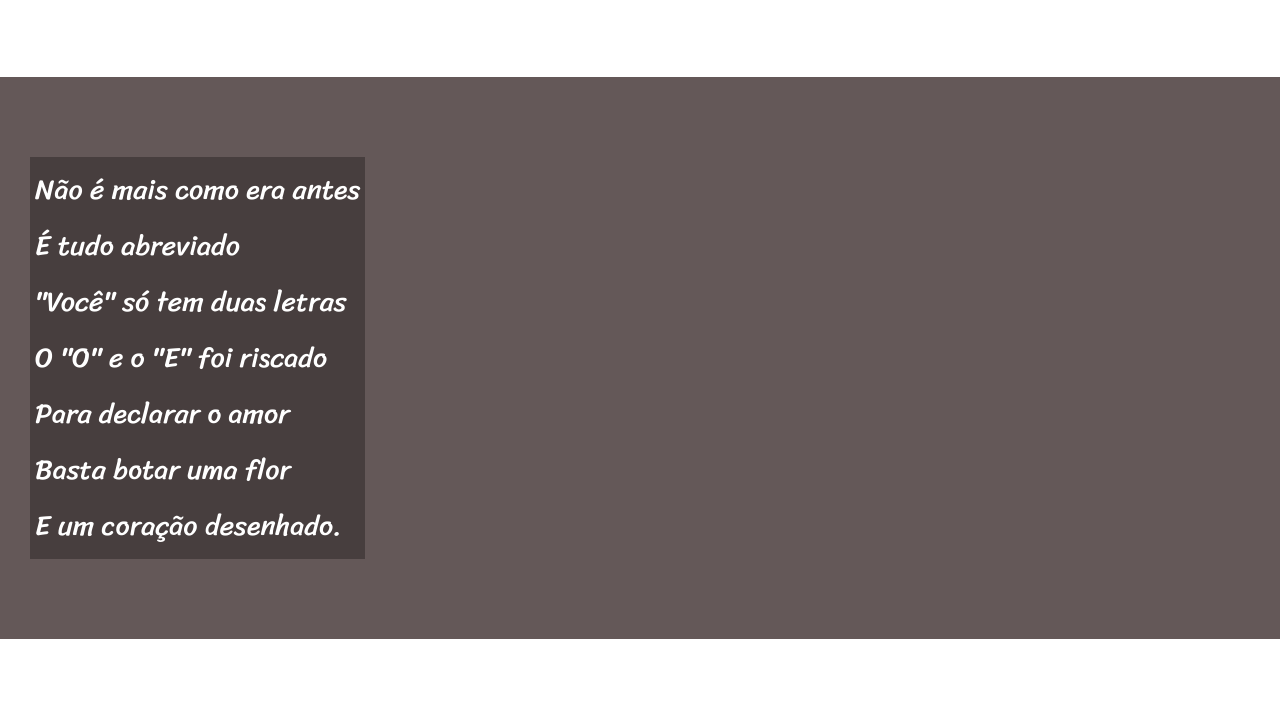
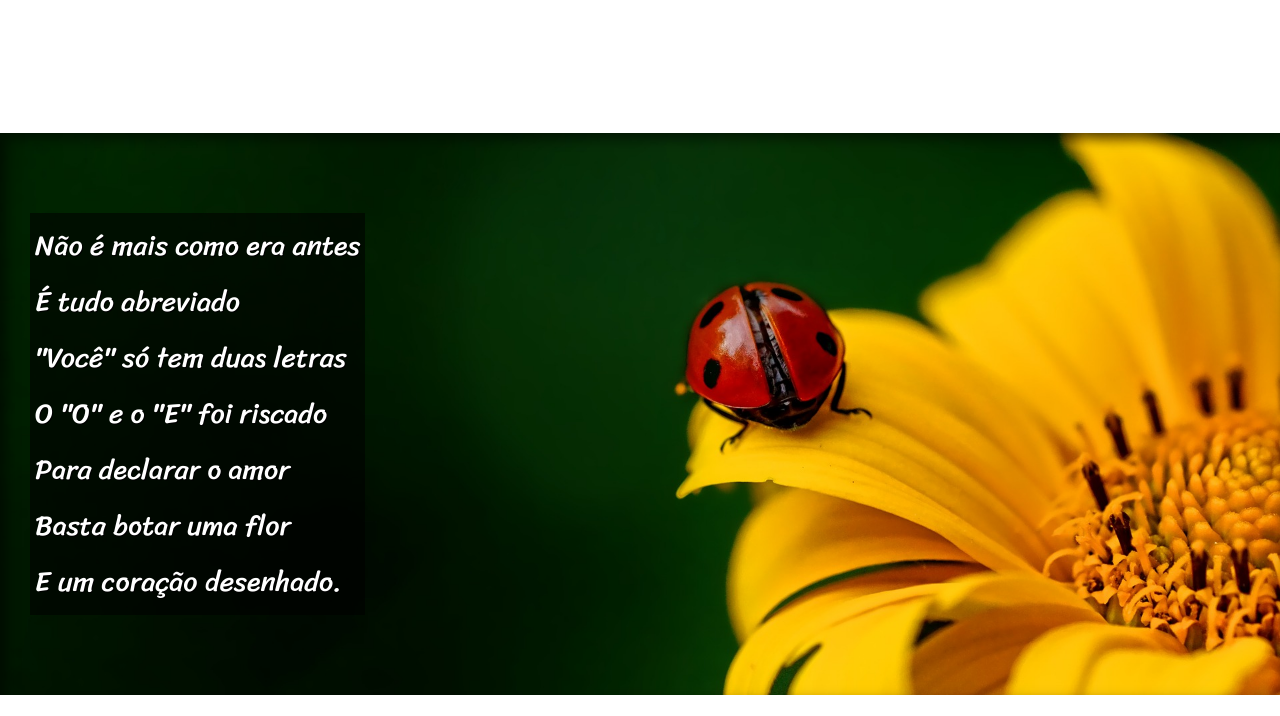
Before and after one commit to Jhonatancosta1/HTML-CSS, a plain HTML site: page EXERCICIOS/desafio 12/index.html in a window 1280 px wide. Shown: the part 682-1398 px from the top of the page. Drawn offline with Linux system fonts and the light colour scheme.

Commit message:
site finalizado

```diff
--- a/EXERCICIOS/desafio 12/estilo/style.css
+++ b/EXERCICIOS/desafio 12/estilo/style.css
@@ -56,20 +56,37 @@ section {
     font-size: 3.5vh;
 }
 
+section > p {
+    padding-bottom: 2em;
+}
+
 section.normal {
     background-color: white;
     color: black;
 }
 
+section.imagem {
+    background-color: rgb(100, 88, 88);
+    color: white;
+    box-shadow: inset 6px 6px 13px 0px rgba(0, 0, 0, 0.521);
+    background-size: cover;
+    background-attachment: fixed;
+}
+
 section.imagem > p {
     display: inline-block;
     padding: 5px;
-    background-color: rgba(0, 0, 0, 0.295);
+    background-color: rgba(0, 0, 0, 0.568);
+    text-shadow: 1px 1px 0px black;
 }
 
-section.imagem {
-    background-color: rgb(100, 88, 88);
-    color: white;
+section#img01 {
+    background-image: url(../imagens/background001.jpg);
+    background-position: right center;
+}
+
+section#img02 {
+    background-image: url(../imagens/background002.jpg);
 }
 
 footer {
--- a/EXERCICIOS/desafio 12/index.html
+++ b/EXERCICIOS/desafio 12/index.html
@@ -26,7 +26,7 @@
         </p>
     </section>
 
-    <section class="imagem">
+    <section class="imagem" id="img01">
         <p>
             Não é mais como era antes <br>
             É tudo abreviado <br>
@@ -60,7 +60,7 @@
         </p>
     </section>
 
-    <section class="imagem">
+    <section class="imagem" id="img02">
         <p>
             Tenho saudade das cartas <br>
             Escritas com a própria mão <br>
```
